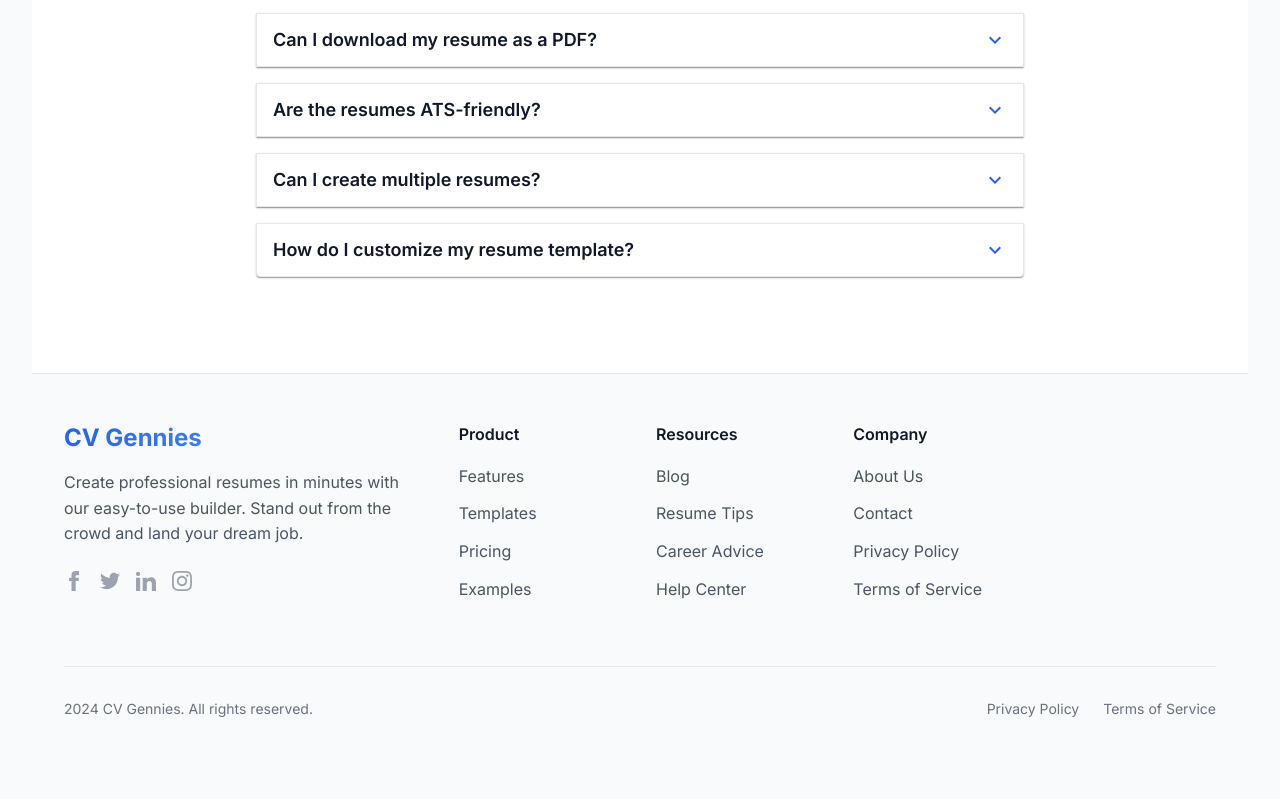
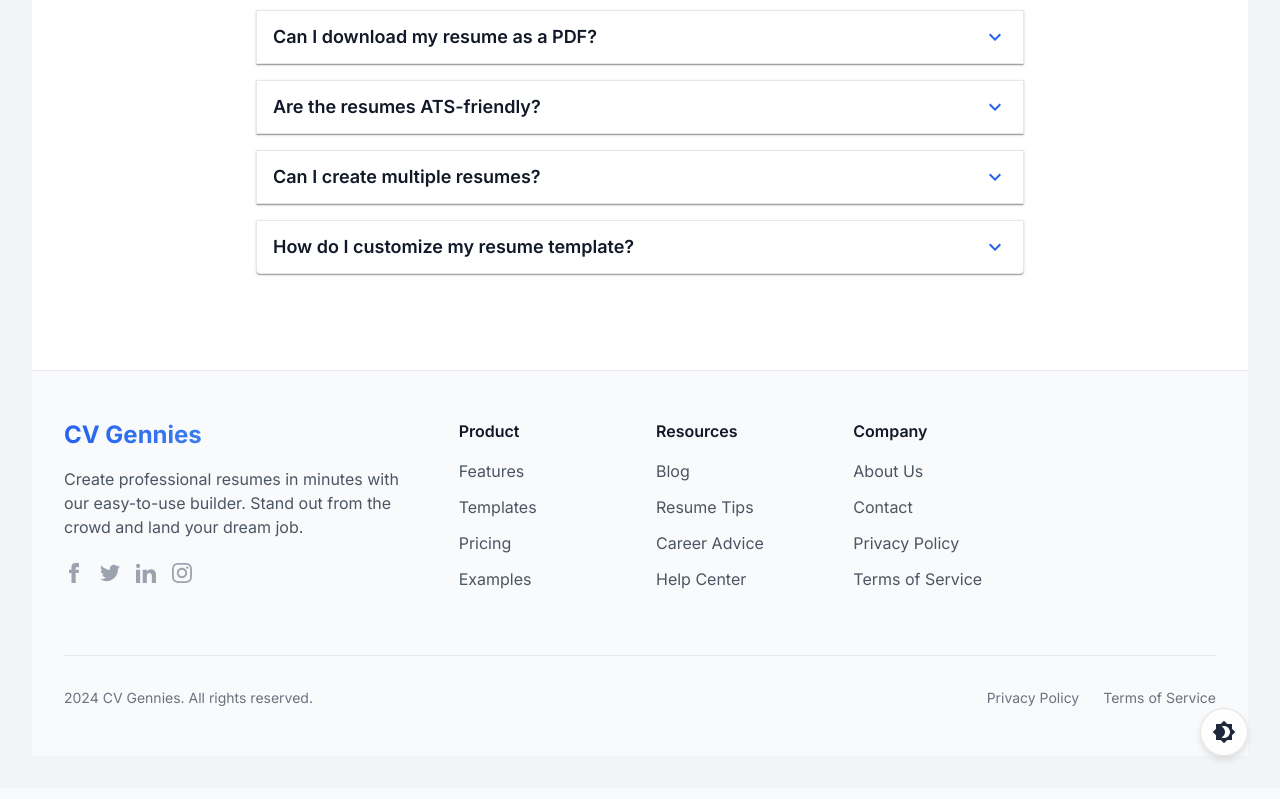
Before and after one commit to Avijitdam98/CV_Gennies, a React (Vite) app in the folder client/: page / in a window 1280 px wide. Shown: the part 1554-2353 px from the top of the page. Built offline with nearby package versions, Linux system fonts and the light colour scheme.

Commit message:
Add enhanced dark mode with SASS-like colors and fixed toggle button

```diff
--- a/client/src/App.jsx
+++ b/client/src/App.jsx
@@ -2,6 +2,10 @@ import { BrowserRouter as Router, Routes, Route } from 'react-router-dom';
 import { Provider } from 'react-redux';
 import { store } from './store';
 import { Toaster } from 'react-hot-toast';
+import { ThemeProvider, createTheme, CssBaseline } from '@mui/material';
+import { useState, useMemo } from 'react';
+import DarkModeToggle from './components/common/DarkModeToggle';
+import IconButton from '@mui/material/IconButton';
 import Navbar from './components/layout/Navbar';
 import PageContainer from './components/layout/PageContainer';
 import Login from './pages/auth/Login';
@@ -28,13 +32,114 @@ import Tips from './pages/Tips.jsx';
 import Examples from './pages/Examples.jsx';
 import Preview from './pages/Preview.jsx';
 
-function App() {
+const App = () => {
+  const [mode, setMode] = useState('light');
+
+  const theme = useMemo(
+    () =>
+      createTheme({
+        palette: {
+          mode,
+          primary: {
+            main: '#3B82F6',
+            light: '#60A5FA',
+            dark: '#2563EB',
+          },
+          background: {
+            default: mode === 'dark' ? '#0A1929' : '#F3F4F6',
+            paper: mode === 'dark' ? '#1E293B' : '#FFFFFF',
+          },
+          text: {
+            primary: mode === 'dark' ? '#E2E8F0' : '#1E293B',
+            secondary: mode === 'dark' ? '#94A3B8' : '#64748B',
+          },
+        },
+        typography: {
+          fontFamily: '"Inter", "Roboto", "Helvetica", "Arial", sans-serif',
+          h1: {
+            color: mode === 'dark' ? '#F1F5F9' : '#1E293B',
+            fontWeight: 700,
+          },
+          h2: {
+            color: mode === 'dark' ? '#F1F5F9' : '#1E293B',
+            fontWeight: 600,
+          },
+          h3: {
+            color: mode === 'dark' ? '#F1F5F9' : '#1E293B',
+            fontWeight: 600,
+          },
+          h4: {
+            color: mode === 'dark' ? '#F1F5F9' : '#1E293B',
+            fontWeight: 500,
+          },
+          h5: {
+            color: mode === 'dark' ? '#F1F5F9' : '#1E293B',
+            fontWeight: 500,
+          },
+          h6: {
+            color: mode === 'dark' ? '#F1F5F9' : '#1E293B',
+            fontWeight: 500,
+          },
+          body1: {
+            color: mode === 'dark' ? '#E2E8F0' : '#334155',
+          },
+          body2: {
+            color: mode === 'dark' ? '#CBD5E1' : '#475569',
+          },
+        },
+        components: {
+          MuiCssBaseline: {
+            styleOverrides: {
+              body: {
+                scrollbarColor: mode === 'dark' ? '#475569 #1E293B' : '#94A3B8 #F1F5F9',
+                '&::-webkit-scrollbar, & *::-webkit-scrollbar': {
+                  width: '8px',
+                },
+                '&::-webkit-scrollbar-thumb, & *::-webkit-scrollbar-thumb': {
+                  borderRadius: 8,
+                  backgroundColor: mode === 'dark' ? '#475569' : '#94A3B8',
+                  minHeight: 24,
+                },
+                '&::-webkit-scrollbar-track, & *::-webkit-scrollbar-track': {
+                  borderRadius: 8,
+                  backgroundColor: mode === 'dark' ? '#1E293B' : '#F1F5F9',
+                },
+              },
+            },
+          },
+          MuiButton: {
+            styleOverrides: {
+              root: {
+                textTransform: 'none',
+              },
+            },
+          },
+        },
+      }),
+    [mode]
+  );
+
+  const toggleColorMode = () => {
+    setMode((prevMode) => (prevMode === 'light' ? 'dark' : 'light'));
+  };
+
   return (
     <Provider store={store}>
+      <ThemeProvider theme={theme}>
+        <CssBaseline />
         <Router>
-        <div className="min-h-screen bg-gray-50">
+          <div className="min-h-screen">
+            <DarkModeToggle toggleColorMode={toggleColorMode} />
+            <Toaster
+              position="top-right"
+              toastOptions={{
+                style: {
+                  background: theme.palette.background.paper,
+                  color: theme.palette.text.primary,
+                },
+              }}
+            />
             <Navbar />
-          <Toaster position="top-right" />
             <PageContainer>
               <Routes>
                 <Route path="/" element={<Home />} />
@@ -108,8 +213,9 @@ function App() {
             </PageContainer>
           </div>
         </Router>
+      </ThemeProvider>
     </Provider>
   );
-}
+};
 
 export default App;
--- /dev/null
+++ b/client/src/components/common/DarkModeToggle.jsx
@@ -0,0 +1,67 @@
+import React from 'react';
+import { IconButton, useTheme } from '@mui/material';
+import Brightness4Icon from '@mui/icons-material/Brightness4';
+import Brightness7Icon from '@mui/icons-material/Brightness7';
+import { styled } from '@mui/material/styles';
+
+const StyledToggle = styled(IconButton)(({ theme }) => ({
+  position: 'fixed',
+  bottom: '2rem',
+  right: '2rem',
+  backgroundColor: theme.palette.mode === 'dark' ? 'rgba(30, 41, 59, 0.8)' : 'rgba(255, 255, 255, 0.8)',
+  backdropFilter: 'blur(10px)',
+  borderRadius: '50%',
+  padding: '12px',
+  width: '48px',
+  height: '48px',
+  boxShadow: theme.palette.mode === 'dark'
+    ? '0 4px 6px rgba(0, 0, 0, 0.4)'
+    : '0 4px 6px rgba(0, 0, 0, 0.1)',
+  border: `1px solid ${theme.palette.mode === 'dark'
+    ? 'rgba(255, 255, 255, 0.1)'
+    : 'rgba(0, 0, 0, 0.1)'}`,
+  zIndex: 1300,
+  '&:hover': {
+    backgroundColor: theme.palette.mode === 'dark'
+      ? 'rgba(30, 41, 59, 0.95)'
+      : 'rgba(255, 255, 255, 0.95)',
+    transform: 'scale(1.05)',
+    boxShadow: theme.palette.mode === 'dark'
+      ? '0 6px 8px rgba(0, 0, 0, 0.5)'
+      : '0 6px 8px rgba(0, 0, 0, 0.15)',
+  },
+  '&:active': {
+    transform: 'scale(0.95)',
+  },
+  transition: 'all 0.3s cubic-bezier(0.4, 0, 0.2, 1)',
+}));
+
+const StyledIcon = styled('div')(({ theme }) => ({
+  color: theme.palette.mode === 'dark' ? '#F1F5F9' : '#1E293B',
+  display: 'flex',
+  alignItems: 'center',
+  justifyContent: 'center',
+  transition: 'transform 0.3s ease',
+  transform: theme.palette.mode === 'dark' ? 'rotate(180deg)' : 'rotate(0)',
+}));
+
+const DarkModeToggle = ({ toggleColorMode }) => {
+  const theme = useTheme();
+
+  return (
+    <StyledToggle
+      onClick={toggleColorMode}
+      aria-label="toggle dark mode"
+    >
+      <StyledIcon>
+        {theme.palette.mode === 'dark' ? (
+          <Brightness7Icon sx={{ fontSize: '1.5rem' }} />
+        ) : (
+          <Brightness4Icon sx={{ fontSize: '1.5rem' }} />
+        )}
+      </StyledIcon>
+    </StyledToggle>
+  );
+};
+
+export default DarkModeToggle;
```
Lines whose indentation alone changed are shown as unchanged.
